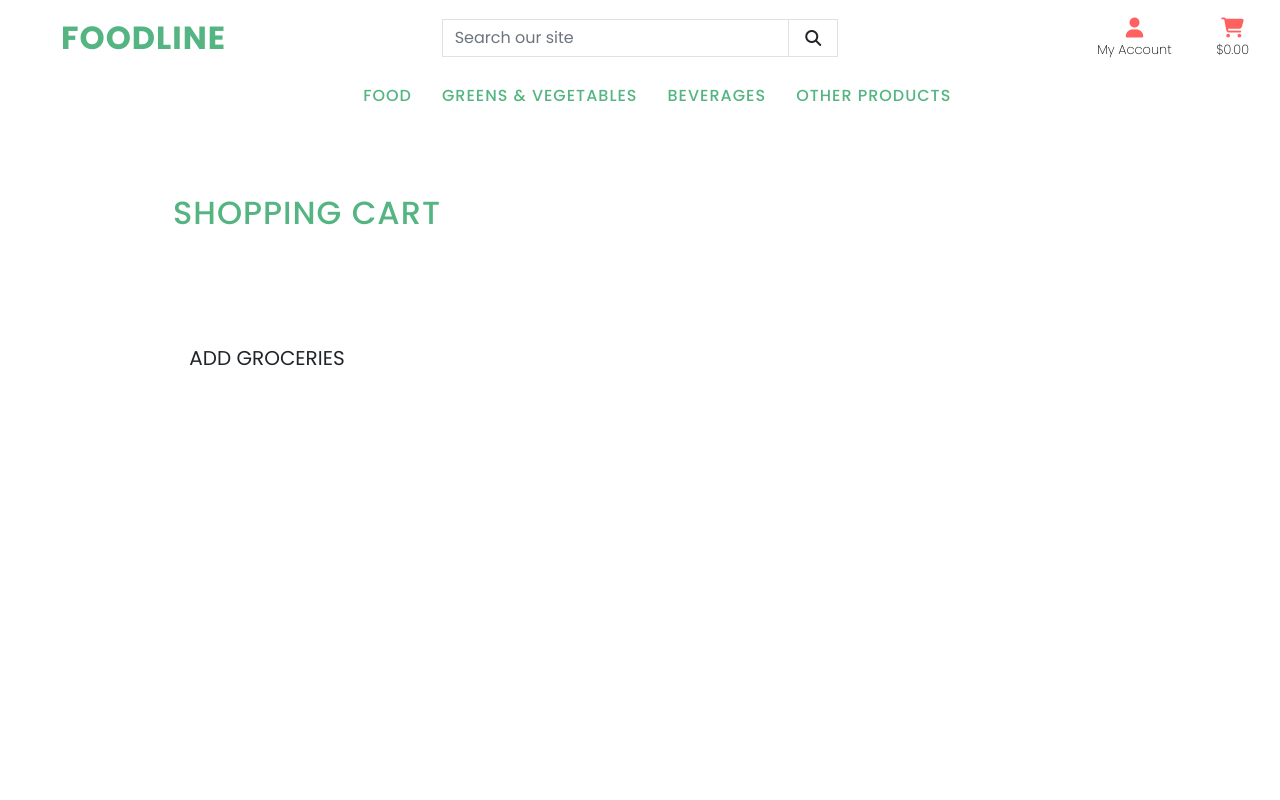
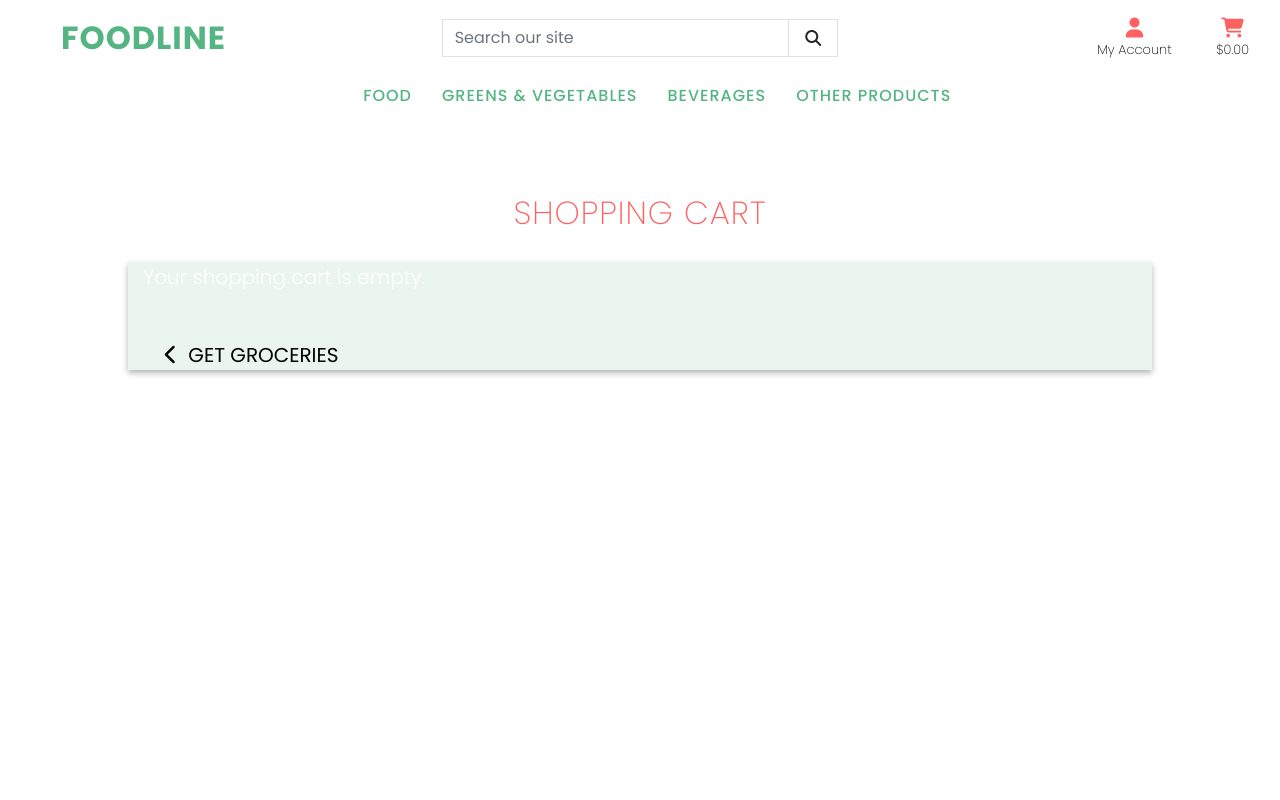
Before and after one commit to Code-Institute-Submissions/foodline, a Django app: page /cart/ in a window 1280 px wide. Run offline with Django 3.2, Linux system fonts and the light colour scheme; some libraries are stand-ins or nearby versions.

Commit message:
Updated Shopping cart template

```diff
--- a/cart/contexts.py
+++ b/cart/contexts.py
@@ -13,7 +13,7 @@ def cart_contents(request):
 
     for item_id, quantity in cart.items():
         product = get_object_or_404(Product, pk=item_id)
-        total +=quantity * product.price
+        total += quantity * product.price
         product_count += quantity
         cart_items.append({
             'item_id': item_id,
--- a/cart/templates/cart/cart.html
+++ b/cart/templates/cart/cart.html
@@ -10,27 +10,86 @@
 {% endblock %}
 {% block content %}
 <div class="overlay"></div>
-<div class="container mb-2">
+<h2 class="logo-font text-center">Shopping Cart</h2>
+<div class="container mb-2 cart-box">
     <div class="row">
         <div class="col">
-            <h2 class="logo-font mb-4">Shopping Cart</h2>
         </div>
     </div>
 
     <div class="row">
         <div class="col">
             {% if cart_items %}
-            <div class="table-responsive rounded">
-                {{ cart_items }}
-            </div>
+                <div class="table-responsive rounded">
+                    <table class="table table-sm table-borderless">
+                        <thead class="text-black">
+                            <tr>
+                                <th scope="col">Product Info</th>
+                                <th scope="col"></th>
+                                <th scope="col">Price</th>
+                                <th scope="col">Qty</th>
+                                <th scope="col">Subtotal</th>
+                            </tr>
+                        </thead>
+
+                        {% for item in cart_items %}
+                            <tr>
+                                <td class="p-3 w-25">
+                                    <img class="img-fluid rounded" src="{{ item.product.image.url }}">
+                                </td>
+                                <td class="py-3">
+                                    <p class="my-0"><strong>{{ item.product.name }}</strong></p>
+                                    <p class="my-0 small text-muted">SKU: {{ item.product.sku|upper }}</p>
+                                </td>
+                                <td class="py-3">
+                                    <p class="my-0">${{ item.product.price }}</p>
+                                </td>
+                                <td class="py-3 w-25">
+                                    <p class="my-0">{{ item.quantity }}</p>
+                                </td>
+                                <td class="py-3">
+                                    <p class="my-0">${{ item.product.price }}</p>
+                                </td>
+                            </tr>
+                        {% endfor %}
+                        <tr>
+                            <td colspan="5" class="pt-5 text-right">
+                                <h6><strong>Cart Total: ${{ total|floatformat:2 }}</strong></h6>
+                                <h6>Delivery: ${{ delivery|floatformat:2 }}</h6>
+                                <h4 class="mt-4"><strong>Grand Total: ${{ grand_total|floatformat:2 }}</strong></h4>
+                                {% if free_delivery_delta > 0 %}
+                                    <p class="mb-1 text-danger">
+                                        You could get free delivery if you buy for <strong>${{ free_delivery_delta }}</strong> more!
+                                    </p>
+                                {% endif %}
+                            </td>
+                        </tr>
+                        <tr>
+                            <td colspan="5" class="text-right">
+                                <a href="{% url 'products' %}" class="btn-lg more-btn">
+                                    <span class="icon">
+                                        <i class="fas fa-chevron-left"></i>
+                                    </span>
+                                    <span>More Groceries</span>
+                                </a>
+                                <a href="" class="btn-lg checkout-btn">
+                                    <span class="text-uppercase">Secure Checkout</span>
+                                    <span class="icon">
+                                        <i class="fas fa-lock"></i>
+                                    </span>
+                                </a>
+                            </td>
+                        </tr>
+                    </table>
+                </div>
             {% else %}
-            <p class="lead mb-5">Your Shopping Cart is empty.</p>
-            <a href="{% url 'products' %}" class="btn btn-outline-black rounded-0 btn-lg">
-                <span class="icon">
-                    <i class="fas fa-cevron-left"></i>
-                </span>
-                <span class="text-uppercase">Add Groceries</span>
-            </a>
+                <p class="lead mb-5">Your shopping cart is empty.</p>
+                <a href="{% url 'products' %}" class="btn-lg more-btn">
+                    <span class="icon">
+                        <i class="fas fa-chevron-left"></i>
+                    </span>
+                    <span>Get Groceries</span>
+                </a>
             {% endif %}
         </div>
     </div>
--- a/static/css/base.css
+++ b/static/css/base.css
@@ -217,6 +217,35 @@ body {
     cursor: pointer;
 }
 
+.checkout-btn {
+    width: 120px;
+    background: #54B582;
+    color: white;
+    font-weight: 300;
+    box-shadow: 0 3px 6px rgb(0 0 0 / 0.16);
+}
+
+.checkout-btn:hover {
+    text-decoration: none;
+    background: #FF6060;
+    color: white;
+}
+
+.more-btn {
+    color: black;
+    text-transform: uppercase;
+}
+
+.more-btn:hover {
+    color: #54B582;
+    text-decoration: none;
+}
+
+.cart-box {
+    background-color: #EAF5EF;
+    box-shadow: 0 3px 6px rgb(0 0 0 / 0.30);
+}
+
 /* -------------------------------- Media Queries */
 
 /* Slightly larger container on xl screens */
```
